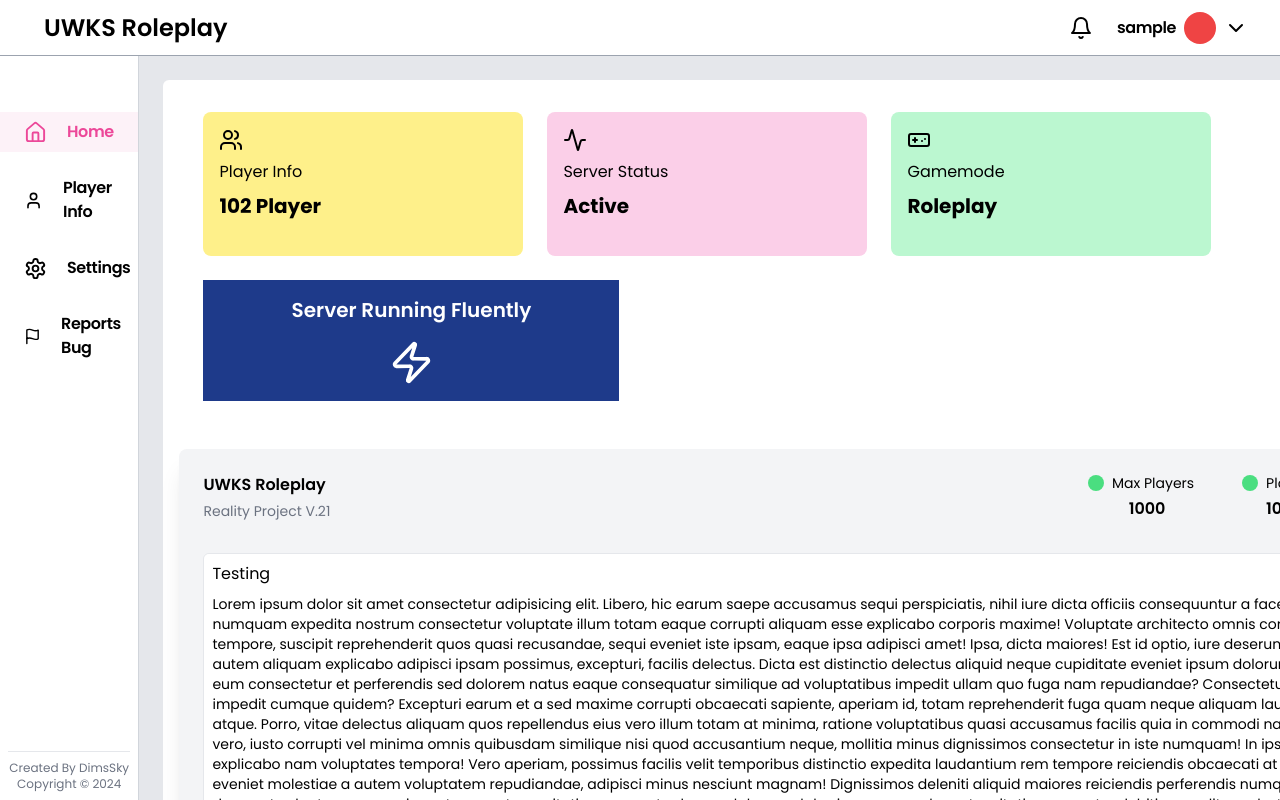
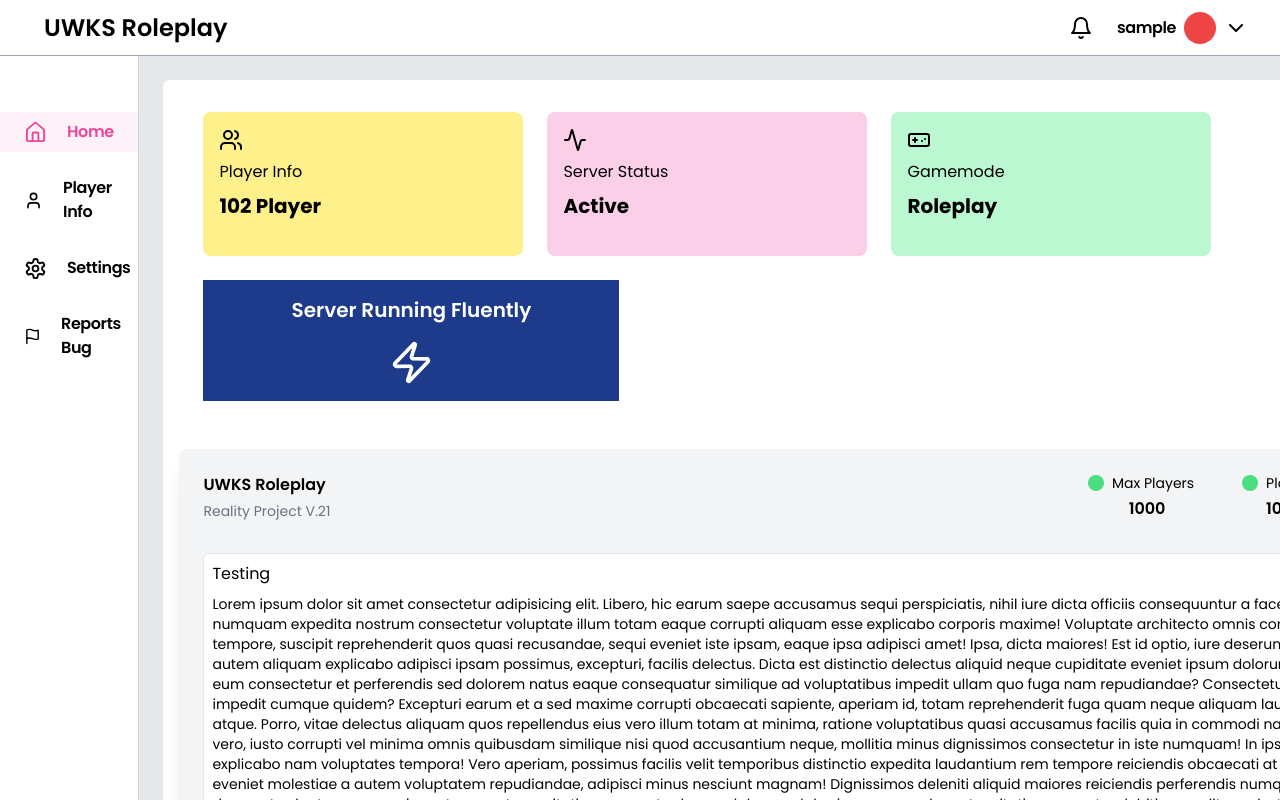
Before and after one commit to KINGDimsSky/SA-MP-UWKS-Dashboard, a React (Vite) app: page /dashboard in a window 1280 px wide. Shown: the top 800 px of the page. Built offline with nearby package versions, Linux system fonts and the light colour scheme; sample sign-in values are in the browser's storage.

Commit message:
Fixing Navbar

```diff
--- a/src/Layout/DashLayout.jsx
+++ b/src/Layout/DashLayout.jsx
@@ -19,7 +19,7 @@
 
   return (
     <div className="flex">
-    <div className="md:flex border-r hidden border-gray-300 items-center justify-between flex-col w-72 h-screen">
+    <div className="md:flex border-r hidden border-gray-300 items-center justify-between flex-col w-72 min-h-screen">
           <ul className='mt-28 flex flex-col w-full gap-y-4'>
             {sidebarItem.map((e, index) => {
             const MyIcons = iconMap[e.icon]
--- a/src/pages/profile.jsx
+++ b/src/pages/profile.jsx
@@ -1,26 +1,29 @@
 import { useNavigate } from "react-router-dom";
 import Button from "../Components/Button";
-import { useLogin } from "../hooks/useLogin"
+import { useLogin } from "../hooks/useLogin";
 
 const PageProfile = () => {
-    const navigate = useNavigate()
+  const navigate = useNavigate();
   const username = useLogin();
 
   const logOutHandler = () => {
-        navigate('/')
-    }
+    navigate("/");
+  };
 
   return (
-        <div className="profile">
-            <h2>Hola {username}</h2>
+    <div className="flex items-center justify-center flex-col h-screen">
+      <div className="content">
+        <div className="username">
+          <h2 className="mb-2 font-semibold">Hola {username}</h2>
+        </div>
+      </div>
       <form onSubmit={logOutHandler}>
         <Button type="submit" className="p-2">
           Log Out
         </Button>
       </form>
+    </div>
+  );
+};
 
-        </div>
-    )
-}
-
-export default PageProfile
+export default PageProfile;
```
Lines whose indentation alone changed are shown as unchanged.
